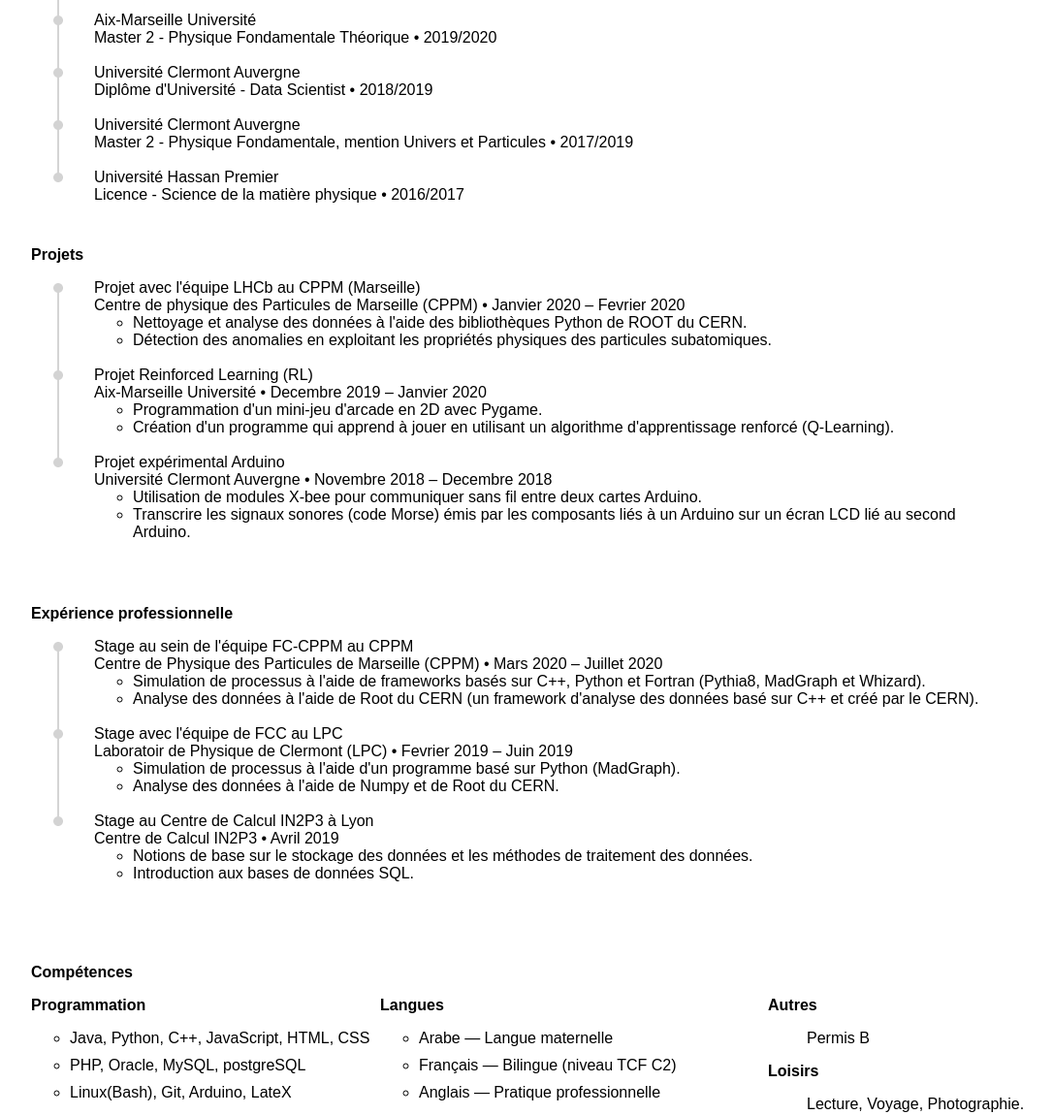
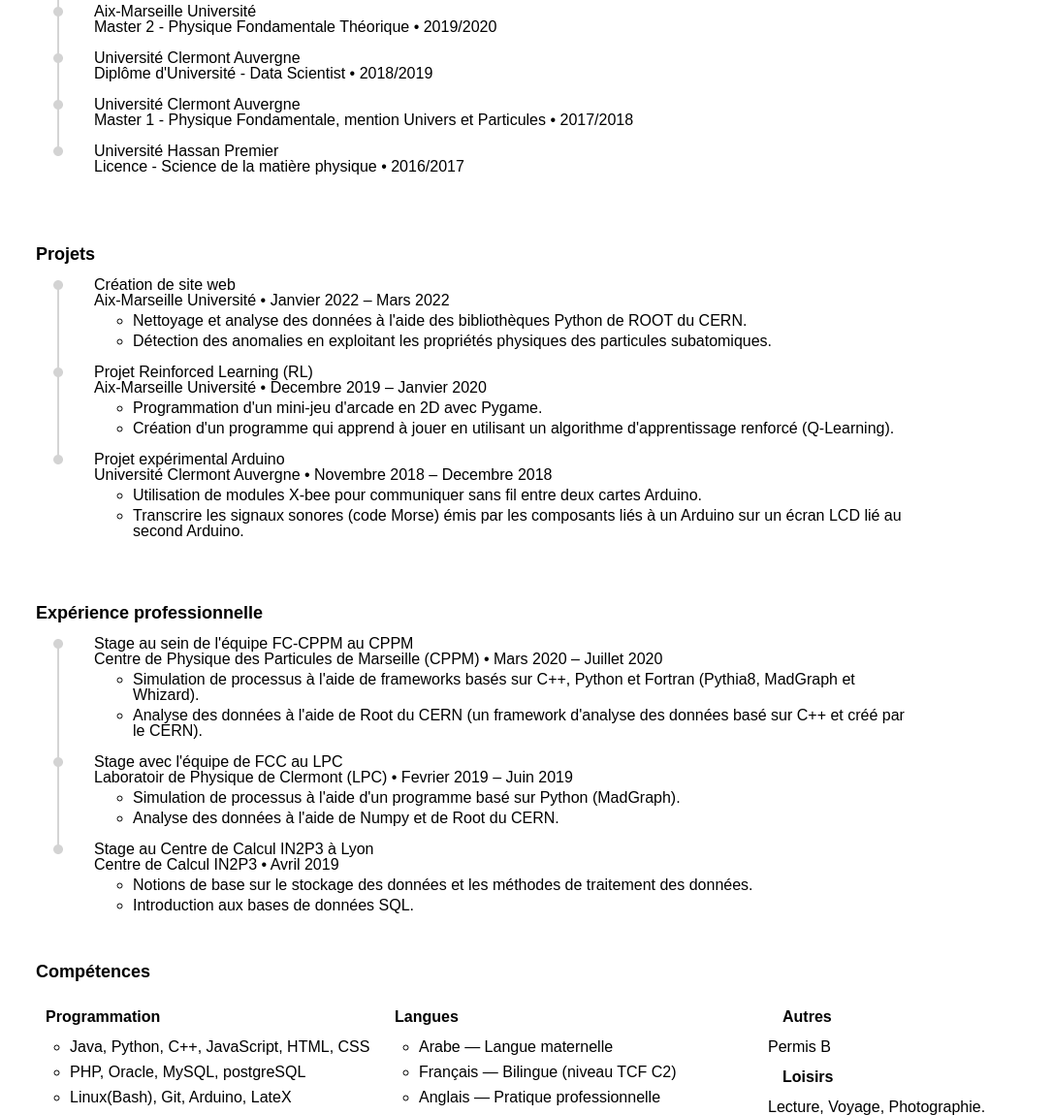
Before and after one commit to MoHilali/Mouad-Hilali-Resume, a plain HTML site: page CV_mo.html in a window 1280 px wide. Shown: the part 382-1532 px from the top of the page at 97% size, without its empty margins (15-1101 px from the left). Drawn offline with Linux system fonts and the light colour scheme.

Commit message:
added a css reset and tweaked the css manually for a better cross browser compatibility.

```diff
--- a/CV_mo.css
+++ b/CV_mo.css
@@ -59,9 +59,11 @@
 
 #name {
      position: absolute;
-     top: 30px;
+     top: 25px;
      left: 260px;
      color: white;
+     font-size: 30px;
+     font-weight: normal;
      font-family: sans-serif;
 }
 
@@ -75,10 +77,16 @@
      color: white;
 }
 
+.sectionTitles{
+     font-weight: bold;
+     font-size: 18px;
+     padding-left: 30px;
+}
+
 #lineed {
      position: absolute;
      width: 2px;
-     height: 220px;
+     height: 190px;
      top: 347px;
      left: 74px;
      background-color: rgb(212, 212, 212);
@@ -114,7 +122,7 @@
 #lineexp {
      position: absolute;
      width: 2px;
-     height: 180px;
+     height: 210px;
      top: 1050px;
      left: 74px;
      background-color: rgb(212, 212, 212);
@@ -165,18 +173,24 @@
      color: black;
 }
 
+p{
+     margin: 15px;
+}
+
 img.idpic {
      width: 180px;
      height: 180px;
      border-radius: 50%;
 }
 
-i {
-     color: white;
+p.competence{
+     font-weight: bold;
 }
 
 li.competence {
      padding-bottom: 10px;
+     list-style: circle;
+     margin-left: 40px;
 }
 
 li span {
@@ -186,10 +200,13 @@ li span {
 
 ul.mainlist {
      list-style-image: url(bullet.png);
+     margin: 10px 80px;
 }
 
 ul.mainlist li li {
      list-style: circle;
+     margin-left: 40px;
+     margin-top: 5px;
 }
 
 a:link {
--- a/CV_mo.html
+++ b/CV_mo.html
@@ -5,8 +5,8 @@
 <head>
      <title>CV Mouad Hilali</title>
      <meta http-equiv="Content-Type" content="text/html" ; charset="utf-8">
+     <link rel="stylesheet" type="text/css" href="reset.css" />
      <link rel="stylesheet" type="text/css" href="CV_mo.css" />
-     <link rel="stylesheet" href="https://cdnjs.cloudflare.com/ajax/libs/font-awesome/4.7.0/css/font-awesome.min.css">
      <link href="https://fonts.googleapis.com/icon?family=Material+Icons" rel="stylesheet">
 
 </head>
@@ -20,7 +20,7 @@
           <img class="idpic" src="mouad.jpg">
      </div>
 
-     <h2 id="name"> Mouad Hilali </h2>
+     <p id="name"> Mouad Hilali </pp>
 
      <div id="intro">
           <p> 25 ans </p>
@@ -39,7 +39,7 @@
      <div id="lineed"></div>
      <div id="Education">
           <ul>
-               <p><b>Education</b></p>
+               <p class="sectionTitles">Education</p>
 
                <ul class="mainlist">
                     <li><span>
@@ -61,7 +61,7 @@
                     <br>
                     <li> <span>
                               Université Clermont Auvergne
-                              <div class=""> Master 2 - Physique Fondamentale, mention Univers et Particules • 2017/2019 </div>
+                              <div class=""> Master 1 - Physique Fondamentale, mention Univers et Particules • 2017/2018 </div>
                          </span>
                     </li>
                     <br>
@@ -78,13 +78,13 @@
      <div id="lineproj"> </div>
      <div id="Projets">
           <ul>
-               <p><b>Projets</b></p>
+               <p class="sectionTitles">Projets</p>
 
                <ul class="mainlist">
                     <li> <span>
-                              Projet avec l'équipe LHCb au CPPM (Marseille)
+                              Création de site web
                               <div class="">
-                                   Centre de physique des Particules de Marseille (CPPM) • Janvier 2020 – Fevrier 2020
+                                   Aix-Marseille Université • Janvier 2022 – Mars 2022
                               </div>
                               <div class="">
                                    <ul class="">
@@ -134,7 +134,7 @@
      <div id="lineexp"> </div>
      <div id="Exp">
           <ul>
-               <p><b>Expérience professionnelle</b></p>
+               <p class="sectionTitles">Expérience professionnelle</p>
 
                <ul class="mainlist">
                     <li><span>
@@ -190,10 +190,10 @@
      <br>
      <div id="Competence">
           <ul>
-               <b>Compétences</b>
+               <p class="sectionTitles">Compétences</p>
 
                <div id="prog">
-                    <p><b>Programmation</b></p>
+                    <p class="competence">Programmation</p>
                     <ul>
                          <li class="competence"> Java, Python, C++, JavaScript, HTML, CSS</li>
                          <li class="competence"> PHP, Oracle, MySQL, postgreSQL </li>
@@ -202,7 +202,7 @@
                </div>
 
                <div id="langues">
-                    <p><b>Langues</b></p>
+                    <p class="competence">Langues</p>
                     <ul>
                          <li class="competence"> Arabe — Langue maternelle</li>
                          <li class="competence"> Français — Bilingue (niveau TCF C2) </li>
@@ -211,12 +211,12 @@
                </div>
 
                <div id="hobbies">
-                    <p><b>Autres</b></p>
+                    <p class="competence">Autres</p>
                     <ul>
                          Permis B
                     </ul>
 
-                    <p><b>Loisirs</b></p>
+                    <p class="competence">Loisirs</p>
                     <ul>
                          Lecture, Voyage, Photographie.
                     </ul>
--- /dev/null
+++ b/reset.css
@@ -0,0 +1,48 @@
+/* http://meyerweb.com/eric/tools/css/reset/
+   v2.0 | 20110126
+   License: none (public domain)
+*/
+
+html, body, div, span, applet, object, iframe,
+h1, h2, h3, h4, h5, h6, p, blockquote, pre,
+a, abbr, acronym, address, big, cite, code,
+del, dfn, em, img, ins, kbd, q, s, samp,
+small, strike, strong, sub, sup, tt, var,
+b, u, i, center,
+dl, dt, dd, ol, ul, li,
+fieldset, form, label, legend,
+table, caption, tbody, tfoot, thead, tr, th, td,
+article, aside, canvas, details, embed,
+figure, figcaption, footer, header, hgroup,
+menu, nav, output, ruby, section, summary,
+time, mark, audio, video {
+	margin: 0;
+	padding: 0;
+	border: 0;
+	font-size: 100%;
+	font: inherit;
+	vertical-align: baseline;
+}
+/* HTML5 display-role reset for older browsers */
+article, aside, details, figcaption, figure,
+footer, header, hgroup, menu, nav, section {
+	display: block;
+}
+body {
+	line-height: 1;
+}
+ol, ul {
+	list-style: none;
+}
+blockquote, q {
+	quotes: none;
+}
+blockquote:before, blockquote:after,
+q:before, q:after {
+	content: '';
+	content: none;
+}
+table {
+	border-collapse: collapse;
+	border-spacing: 0;
+}
```
